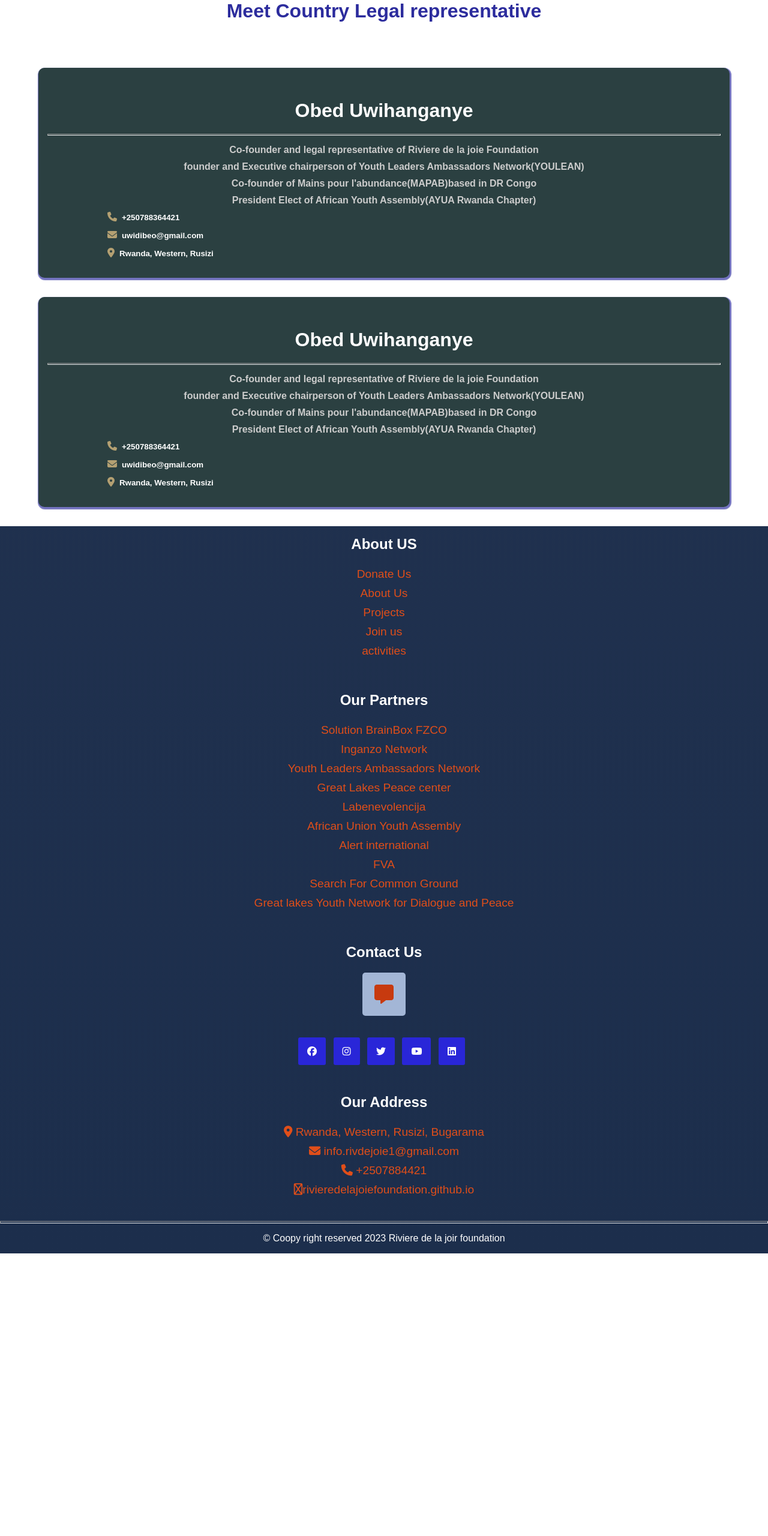
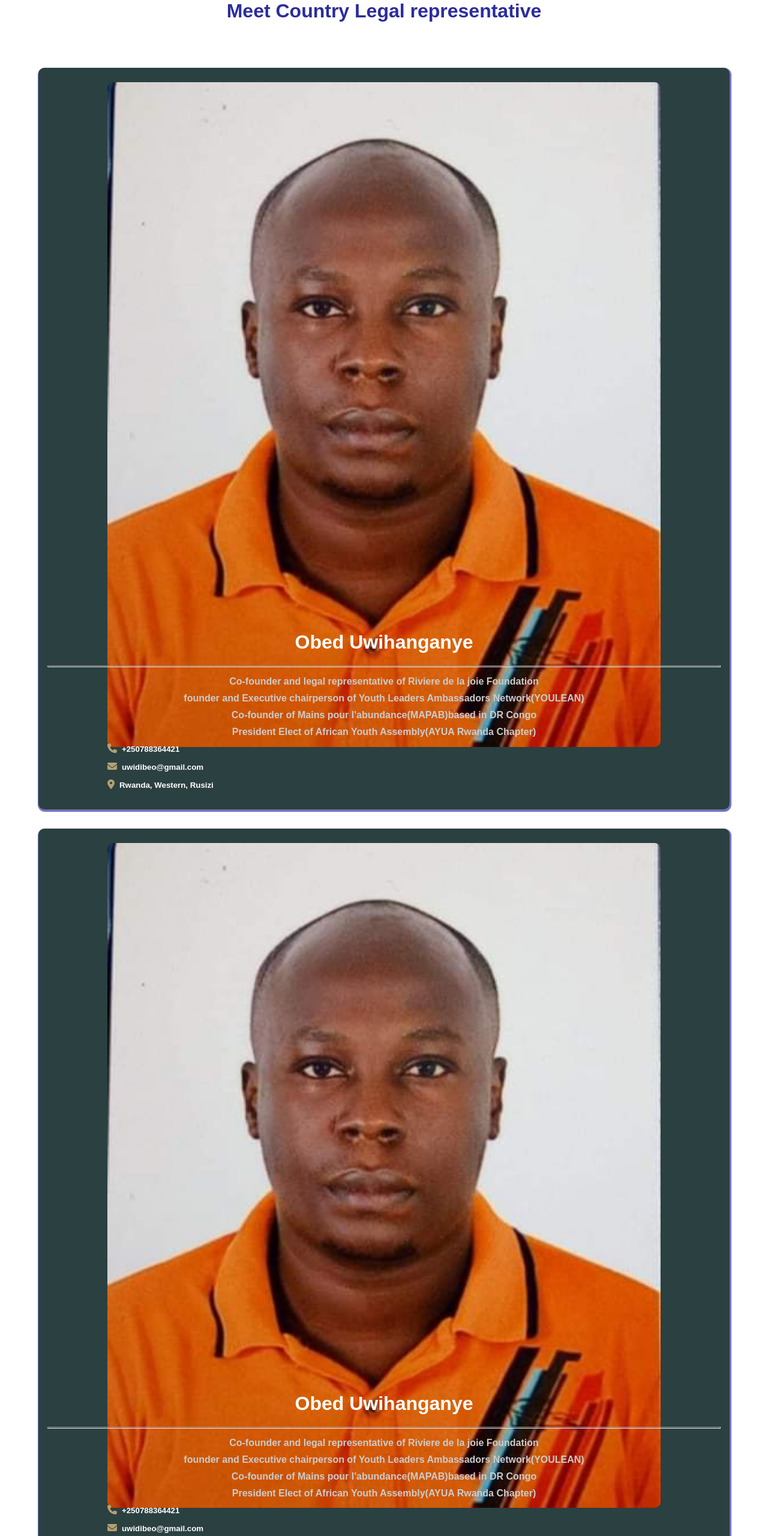
Before and after one commit to rivieredelajoiefoundation/rivieredelajoiefoundation.github.io, a plain HTML site: page contacts/index.html in a window 1280 px wide. Shown: the part 120-2680 px from the top of the page at 60% size. Before the commit the page ends 2209 px from the top, so only its background shows below. Drawn offline with Linux system fonts and the light colour scheme.

Commit message:
profile upload

```diff
--- a/contacts/index.html
+++ b/contacts/index.html
@@ -33,7 +33,7 @@
     <h1 class="rep">Meet Country Legal representative</h1>
     <div class="contact-container">
         <div class="photo">
-            <img src="/images/Obed.JPG" alt="">
+            <img src="/images/obedprofile.jpg" alt="">
             </div>
         <div class="desc">
             <h1>Obed Uwihanganye</h1>
@@ -49,7 +49,7 @@
     </div>
     <div class="contact-container">
         <div class="photo">
-            <img src="/images/Obed.JPG" alt="">
+            <img src="/images/obedprofile.jpg" alt="">
             </div>
         <div class="desc">
             <h1>Obed Uwihanganye</h1>
```
